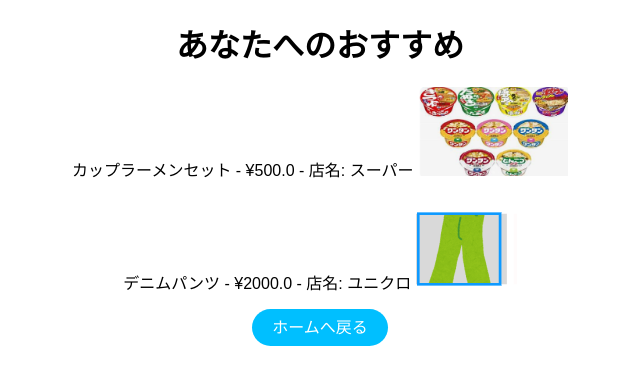
After one commit to C0A23065/SE2024_T03, a Flask app: page /recommend in a window 1280 px wide. The commit adds this page. Shown: the top 385 px of the page, without its empty margins (320-960 px from the left). Run offline with Flask 3, Linux system fonts and the light colour scheme; data comes from the database, SQL or seed files in the repository; both versions use the stored data as it was after the commit.

Commit message:
画面追加

```diff
--- a/progect/app.py
+++ b/progect/app.py
@@ -1,3 +1,65 @@
+
+# from flask import Flask, render_template, request, redirect, url_for
+# import sqlite3
+# import os
+
+# app = Flask(__name__)
+
+# def get_db_connection():
+#     conn = sqlite3.connect('database.db')
+#     conn.row_factory = sqlite3.Row
+#     return conn
+
+# @app.route('/', methods=['GET', 'POST'])
+# def index():
+#     conn = get_db_connection()
+#     categories = conn.execute('SELECT category FROM categories').fetchall()
+
+#     if request.method == 'POST':
+#         name = request.form.get('name')
+#         category = request.form.get('category')
+#         photo = request.files.get('photo')
+
+#         # デバッグ用の出力
+#         print(f"Name: {name}, Category: {category}, Photo: {photo}")
+
+#         if not name or not category or not photo:
+#             return "All fields are required", 400
+
+#         # 保存先ディレクトリが存在するか確認
+#         if not os.path.exists('static/photos'):
+#             os.makedirs('static/photos')
+
+#         photo_path = os.path.join('static/photos', photo.filename)
+#         photo.save(photo_path)
+
+#         try:
+#             # 'products' テーブルが存在するか確認
+#             conn.execute('INSERT INTO products (name, category, photo_path) VALUES (?, ?, ?)',
+#                          (name, category, photo_path))
+#             conn.commit()
+#         except sqlite3.Error as e:
+#             print(f"Database error: {e}")
+#             return "Database error", 500
+#         finally:
+#             conn.close()
+
+#         return redirect(url_for('match', category=category))
+
+#     conn.close()
+#     return render_template('index.html', categories=categories)
+
+# @app.route('/match/<category>')
+# def match(category):
+#     conn = get_db_connection()
+#     matching_store_data = conn.execute('SELECT * FROM store_data WHERE category = ?', (category,)).fetchall()
+#     conn.close()
+#     return render_template('match.html', store_items=matching_store_data, category=category)
+
+# if __name__ == '__main__':
+#     app.run(debug=True)
+
+
 
 from flask import Flask, render_template, request, redirect, url_for
 import sqlite3
@@ -10,7 +72,11 @@
     conn.row_factory = sqlite3.Row
     return conn
 
-@app.route('/', methods=['GET', 'POST'])
+@app.route('/', methods=['GET'])
+def home():
+    return render_template('home.html')
+
+@app.route('/index', methods=['GET', 'POST'])
 def index():
     conn = get_db_connection()
     categories = conn.execute('SELECT category FROM categories').fetchall()
@@ -56,5 +122,19 @@
     conn.close()
     return render_template('match.html', store_items=matching_store_data, category=category)
 
+@app.route('/mypage')
+def mypage():
+    conn = get_db_connection()
+    user_products = conn.execute('SELECT * FROM products').fetchall()
+    conn.close()
+    return render_template('mypage.html', products=user_products)
+
+@app.route('/recommend')
+def recommend():
+    conn = get_db_connection()
+    recommended_items = conn.execute('SELECT * FROM store_data ORDER BY RANDOM() LIMIT 5').fetchall()
+    conn.close()
+    return render_template('recommend.html', items=recommended_items)
+
 if __name__ == '__main__':
     app.run(debug=True)
--- a/progect/templates/index.html
+++ b/progect/templates/index.html
@@ -97,7 +97,7 @@
 
   <button type="submit">登録</button>
 </form>   -->
-<form action="/" method="post" enctype="multipart/form-data">
+<form action="{{ url_for('index') }}" method="post" enctype="multipart/form-data">
     <label for="name">商品の名前<br/></label>
     <input type="text" name="name" id="name" required><br/>
 
--- /dev/null
+++ b/progect/templates/recommend.html
@@ -0,0 +1,56 @@
+<!DOCTYPE html>
+<html lang="ja">
+<head>
+    <meta charset="UTF-8">
+    <meta name="viewport" content="width=device-width, initial-scale=1.0">
+    <title>あなたへのおすすめ</title>
+    <style>
+        body {
+            font-family: Arial, sans-serif;
+            text-align: center;
+        }
+        h1 {
+            margin-top: 20px;
+        }
+        ul {
+            list-style: none;
+            padding: 0;
+        }
+        li {
+            margin-bottom: 20px;
+        }
+        img {
+            max-width: 150px;
+            height: auto;
+        }
+        .nav-button {
+            background-color: #00bfff;
+            color: white;
+            border: none;
+            border-radius: 50px;
+            padding: 10px 20px;
+            margin-top: 20px;
+            cursor: pointer;
+            text-decoration: none;
+        }
+    </style>
+</head>
+<body>
+    <h1>あなたへのおすすめ</h1>
+    <ul>
+        {% for item in items %}
+        <li>
+            {{ item['name'] }} - ¥{{ item['price'] }} - 店名: {{ item['store_name'] }}
+            {% if item['photo_path'] %}
+            <img src="{{ url_for('static', filename=item['photo_path'].split('/')[-2] + '/' + item['photo_path'].split('/')[-1]) }}" alt="{{ item['name'] }}">
+            {% else %}
+            <p>写真はありません</p>
+            {% endif %}
+        </li>
+        {% else %}
+        <li>おすすめ商品はありません。</li>
+        {% endfor %}
+    </ul>
+    <a href="{{ url_for('home') }}" class="nav-button">ホームへ戻る</a>
+</body>
+</html>
```
Also changed, not shown: progect/templates/home.html (added, +36 -0 lines), progect/templates/mypage.html (added, +50 -0 lines), progect/database.db.
